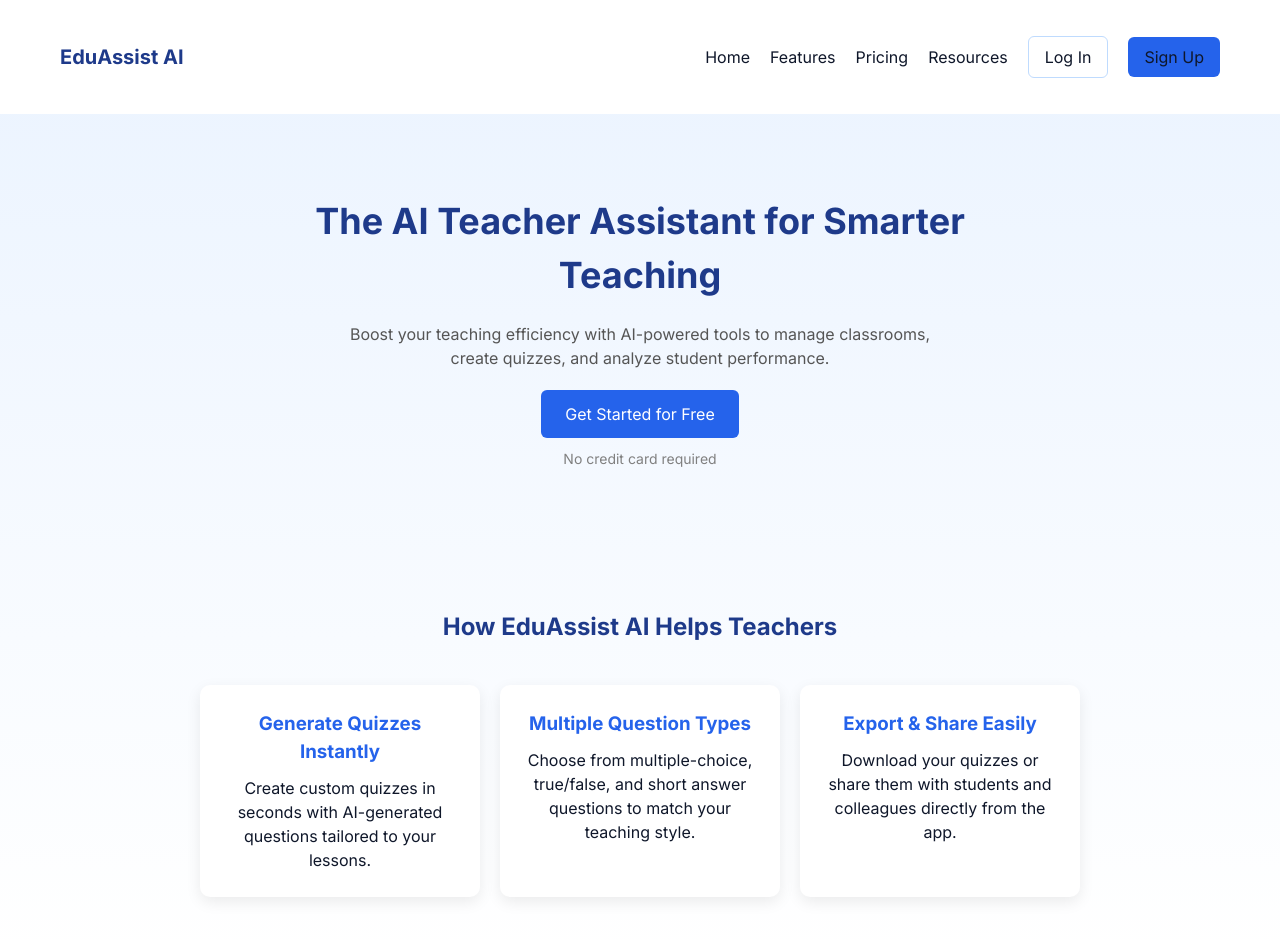
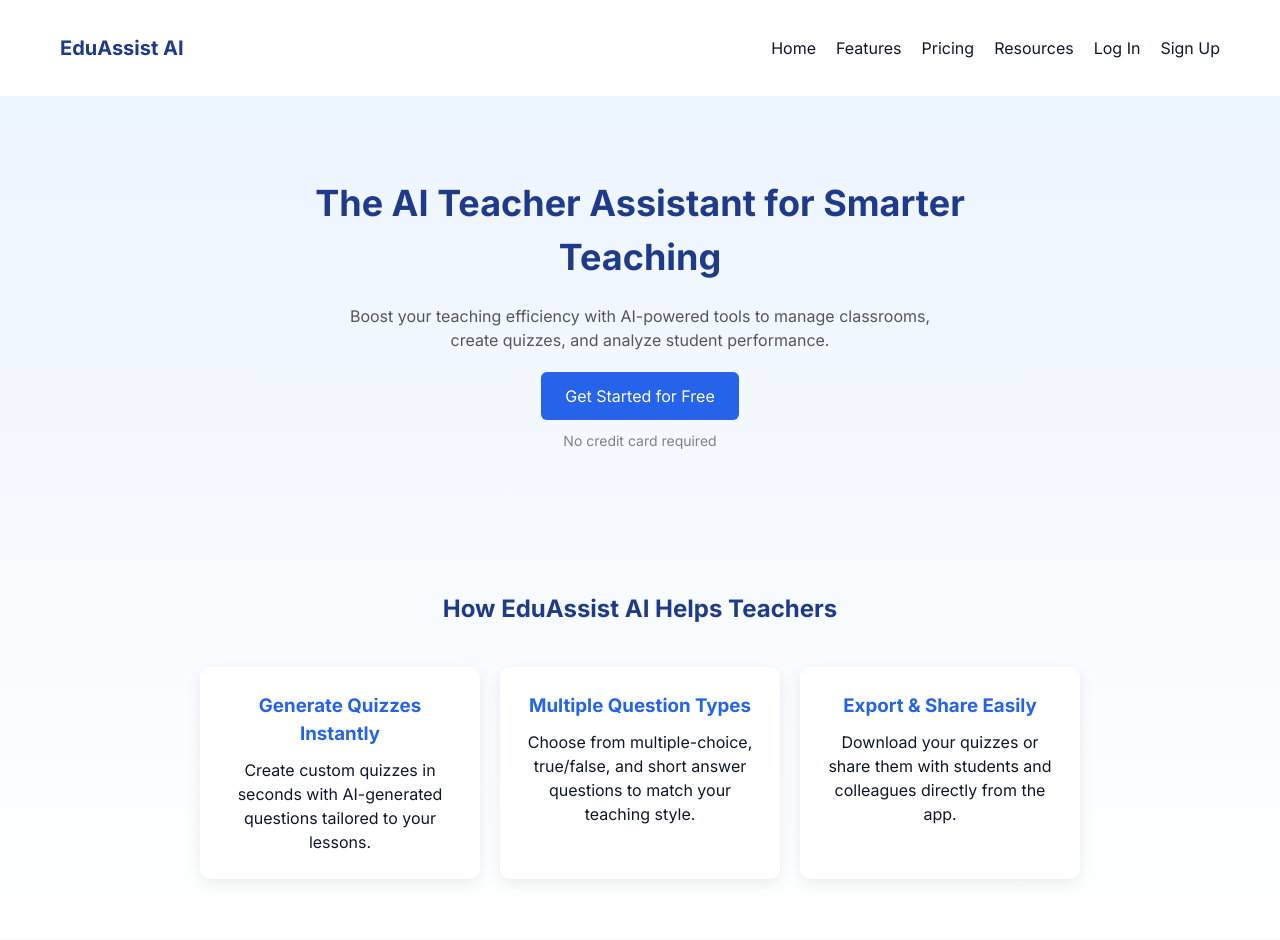
Before and after one commit to shahd803/EduAssist, a Next.js app: page / in a window 1280 px wide. Shown: the top 940 px of the page. Built offline with nearby package versions, Linux system fonts and the light colour scheme.

Commit message:
separated the login and signup pages

```diff
--- a/src/components/landing/LandingPage.module.css
+++ b/src/components/landing/LandingPage.module.css
@@ -36,24 +36,13 @@
 
 .loginBtn,
 .signupBtn {
-  display: inline-flex;
-  align-items: center;
-  justify-content: center;
-  padding: 8px 16px;
-  border-radius: 6px;
+  display: inline-block;
+  padding: 0;
+  border-radius: 0;
   cursor: pointer;
-}
-
-.loginBtn {
-  background-color: transparent;
-  color: #1e3a8a;
-  border: 1px solid #bfdbfe;
-}
-
-.signupBtn {
-  background-color: #2563eb;
-  color: white;
+  background: transparent;
   border: none;
+  color: inherit;
 }
 
 /* Hero */
```
